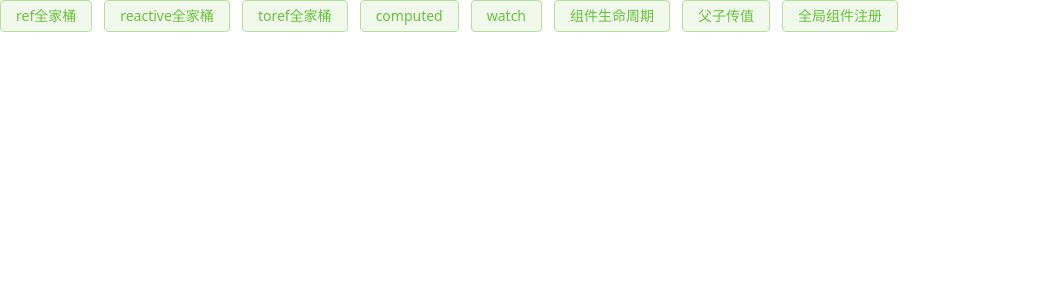
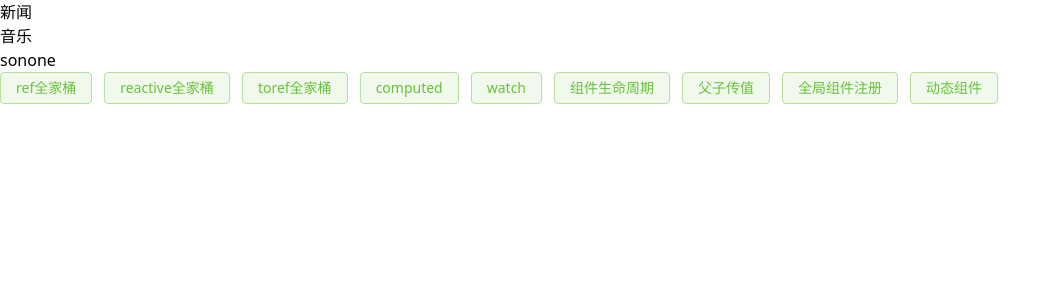
Before and after one commit to zhaoyy-js/vue3-ts-vite-pinia-less-tailwindcss, a Vue app: page /com in a window 1280 px wide. Shown: the top 300 px of the page, without its empty margins (0-1061 px from the left). Built offline with nearby package versions, Linux system fonts and the light colour scheme.

Commit message:
feat: 添加动态组件例子

```diff
--- a/src/router/index.ts
+++ b/src/router/index.ts
@@ -67,6 +67,13 @@ const routes: Array<RouteRecordRaw | any> = [
       name: "全局组件注册",
     },
   },
+  {
+    path: "/com",
+    component: () => import("../views/com/index.vue"),
+    meta: {
+      name: "动态组件",
+    },
+  },
 ];
 
 export { routes };
--- /dev/null
+++ b/src/views/com/index.vue
@@ -0,0 +1,38 @@
+<template>
+  <div class="flex">
+    <Zybtn
+      v-for="(item, index) in tabList"
+      :key="index"
+      :val="item.name"
+      @click="changeTab(item)"
+    >
+    </Zybtn>
+  </div>
+  <component :is="componentId"></component>
+</template>
+
+<script setup lang="ts">
+import { shallowRef, markRaw, reactive } from "vue";
+import sonone from "./sonone.vue";
+import sontwo from "./sontwo.vue";
+import Zybtn from "../zybtn/index.vue";
+
+let componentId = shallowRef(sonone);
+
+let tabList = reactive([
+  {
+    name: "新闻",
+    com: markRaw(sonone),
+  },
+  {
+    name: "音乐",
+    com: shallowRef(sontwo),
+  },
+]);
+
+const changeTab = (item: any) => {
+  componentId.value = item.com;
+};
+</script>
+
+<style scoped></style>
--- /dev/null
+++ b/src/views/com/sonone.vue
@@ -0,0 +1,7 @@
+<template>
+  <div>sonone</div>
+</template>
+
+<script setup lang="ts"></script>
+
+<style scoped></style>
--- /dev/null
+++ b/src/views/com/sontwo.vue
@@ -0,0 +1,7 @@
+<template>
+  <div>sontwo</div>
+</template>
+
+<script setup lang="ts"></script>
+
+<style scoped></style>
```
